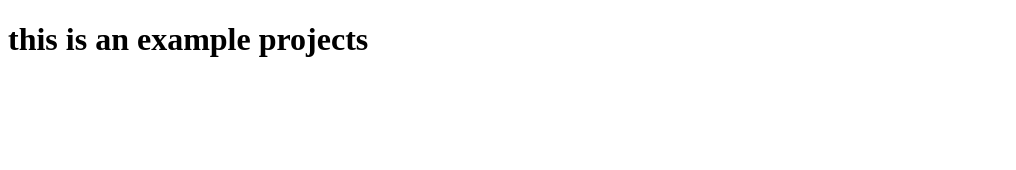
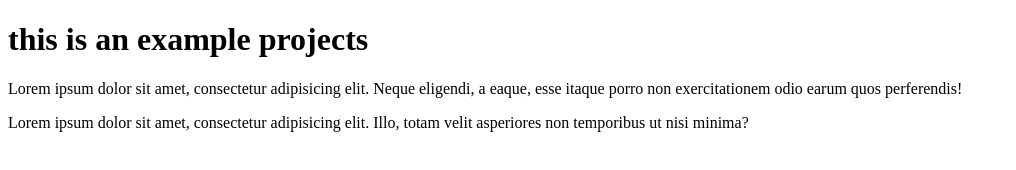
Before and after one commit to onrhnemr/First-Project-GoIT, a plain HTML site: page index.html in a window 1280 px wide. Shown: the whole page, without its empty margins (0-1016 px from the left). Drawn offline with Linux system fonts and the light colour scheme.

Commit message:
metin eklendi

```diff
--- a/index.html
+++ b/index.html
@@ -9,3 +9,11 @@
     <h1>this is an example projects</h1>
 </body>
 </html>
+<p>
+    Lorem ipsum dolor sit amet, consectetur adipisicing elit. Neque eligendi, a
+    eaque, esse itaque porro non exercitationem odio earum quos perferendis!
+</p>
+<p>
+    Lorem ipsum dolor sit amet, consectetur adipisicing elit. Illo, totam velit
+    asperiores non temporibus ut nisi minima?
+</p>
```
